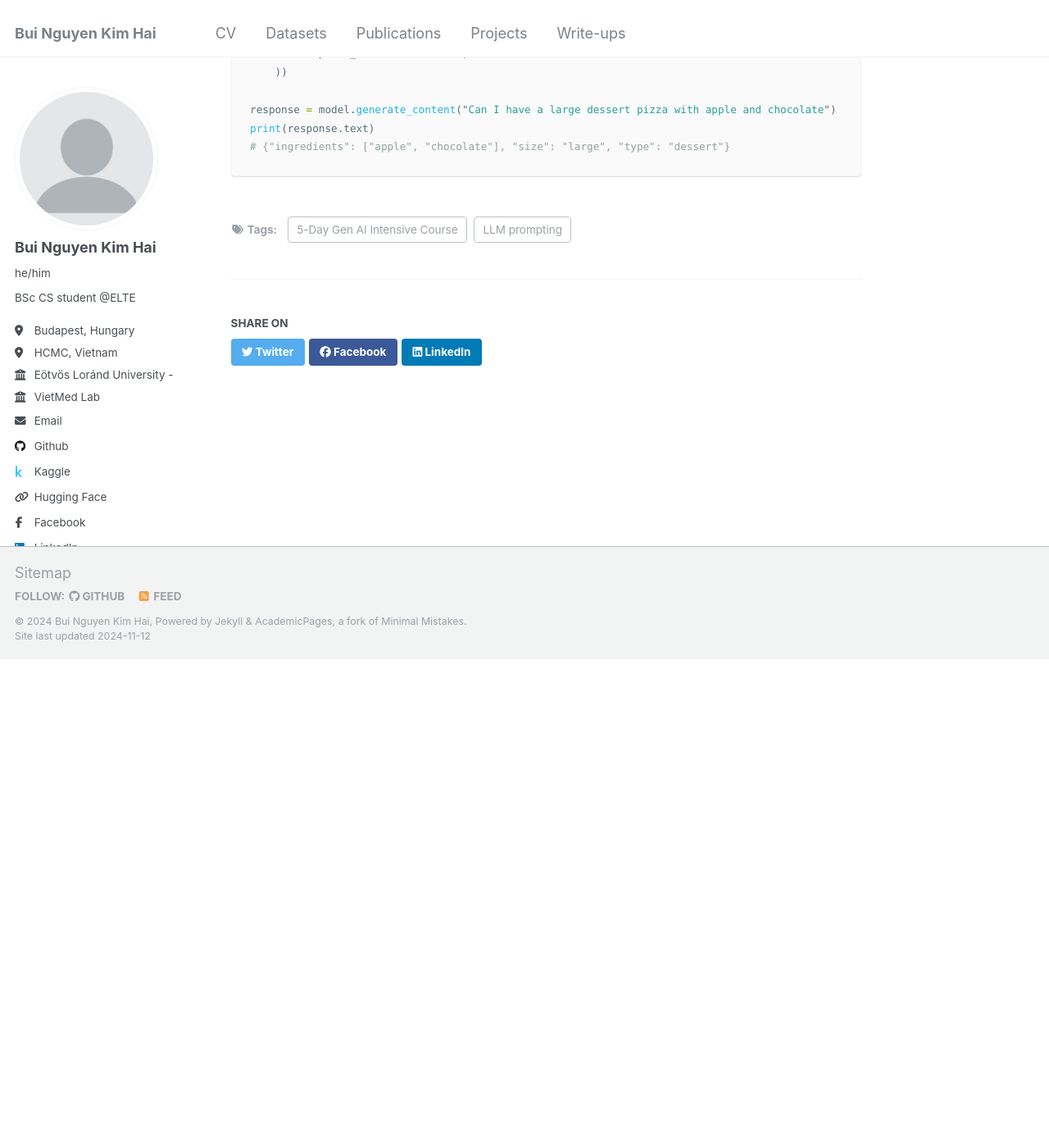
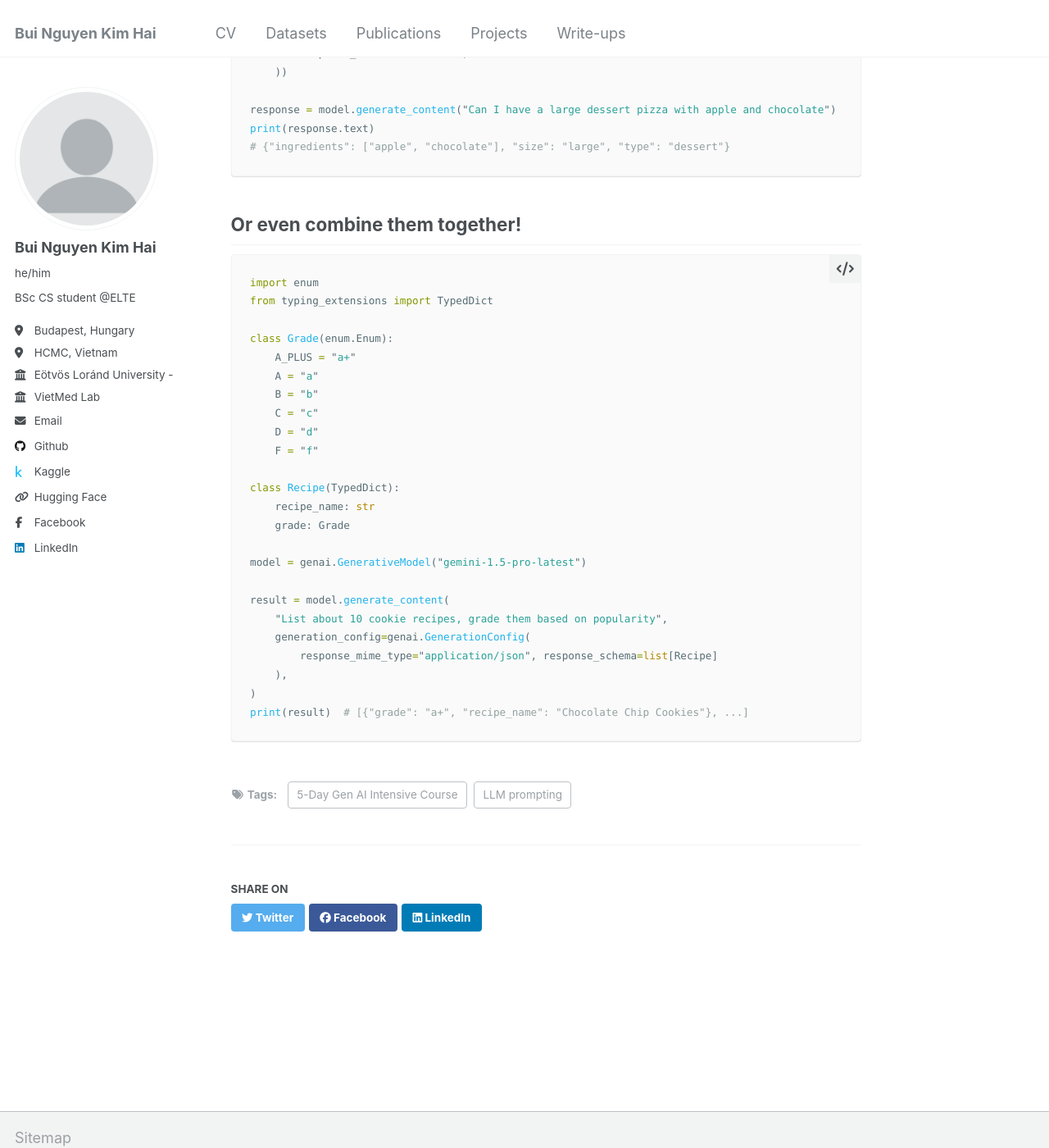
Before and after one commit to whynotkimhari/whynotkimhari.github.io, a Jekyll site: the page built from _posts/2024-11-10-write-up-1.md, in a window 1280 px wide and 1400 px high, scrolled down 2428 px. Shown: the whole window at 82% size. Built offline with Jekyll 4.4.1, drawn with Linux system fonts in a browser that asks for light colours; before the commit the page ends 3232 px from its top, so only the background shows below that; some of the changed text lies outside the part shown.

Commit message:
Update 2024-11-10-write-up-1.md

````diff
--- a/_posts/2024-11-10-write-up-1.md
+++ b/_posts/2024-11-10-write-up-1.md
@@ -100,3 +100,33 @@ response = model.generate_content("Can I have a large dessert pizza with apple a
 print(response.text)
 # {"ingredients": ["apple", "chocolate"], "size": "large", "type": "dessert"}
 ```
+
+Or even combine them together!
+-----
+
+```python
+import enum
+from typing_extensions import TypedDict
+
+class Grade(enum.Enum):
+    A_PLUS = "a+"
+    A = "a"
+    B = "b"
+    C = "c"
+    D = "d"
+    F = "f"
+
+class Recipe(TypedDict):
+    recipe_name: str
+    grade: Grade
+
+model = genai.GenerativeModel("gemini-1.5-pro-latest")
+
+result = model.generate_content(
+    "List about 10 cookie recipes, grade them based on popularity",
+    generation_config=genai.GenerationConfig(
+        response_mime_type="application/json", response_schema=list[Recipe]
+    ),
+)
+print(result)  # [{"grade": "a+", "recipe_name": "Chocolate Chip Cookies"}, ...]
+```
````
